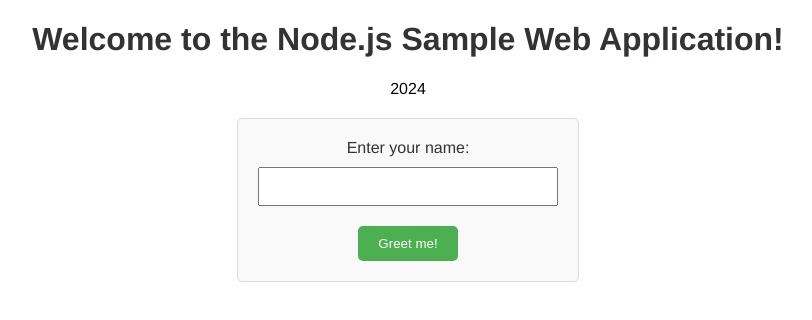
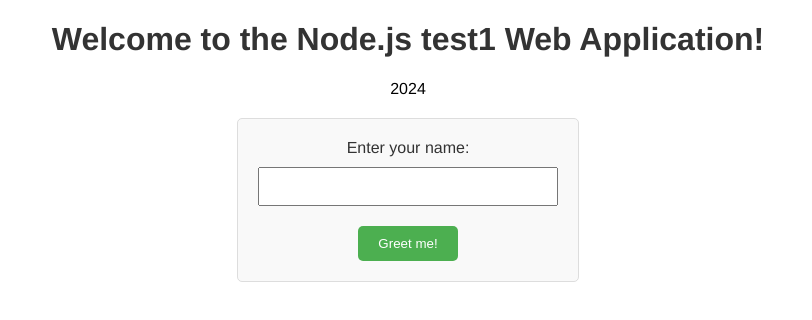
Before and after one commit to Amogh-98/WebApp, a plain HTML site: page index.html in a window 1280 px wide. Shown: the whole page, without its empty margins (232-1044 px from the left). Drawn offline with Linux system fonts and the light colour scheme.

Commit message:
index.html

```diff
--- a/index.html
+++ b/index.html
@@ -56,7 +56,7 @@
     </title>
 </head>
 <body>
-    <h1>Welcome to the Node.js Sample Web Application!</h1>
+    <h1>Welcome to the Node.js test1 Web Application!</h1>
     <p>2024</p>
     <form action="/greet" method="post">
         <label for="name">Enter your name:</label>
```
